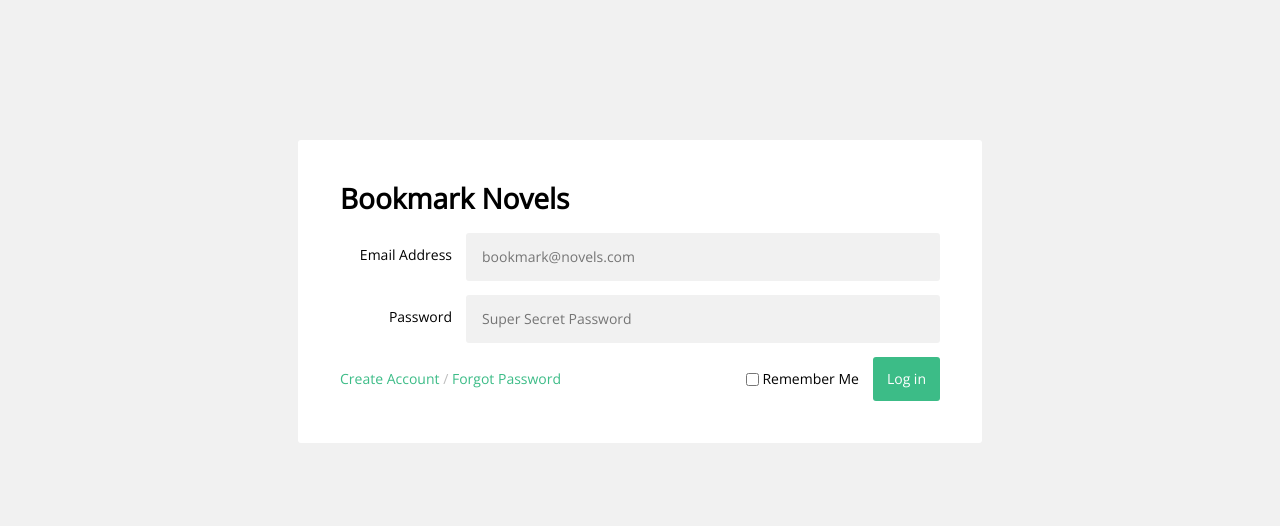
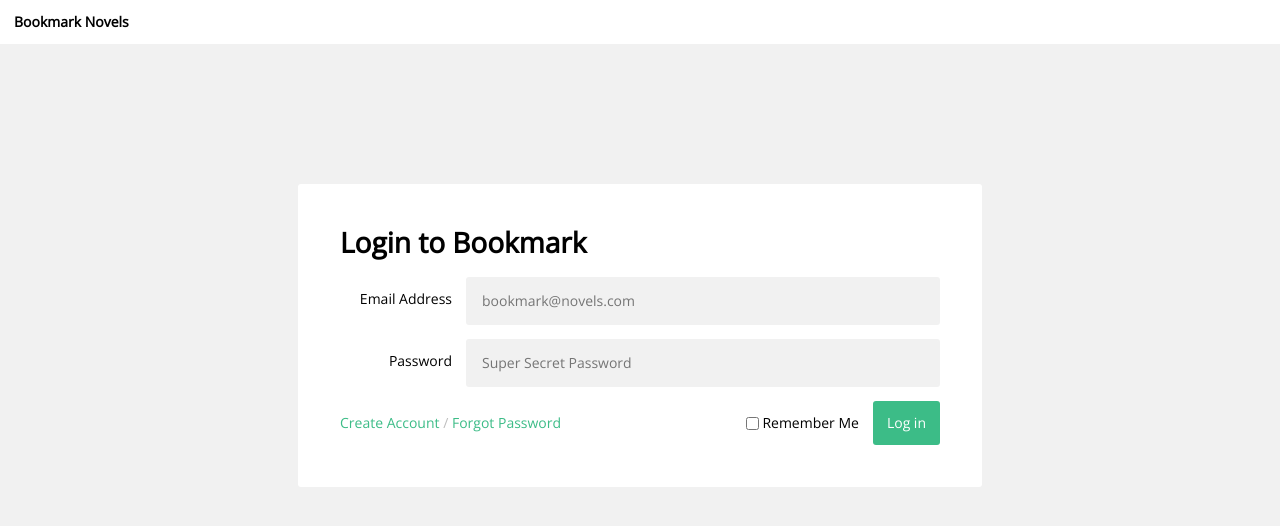
Before and after one commit to Bookmark-Novels/Gatekeeper, a Python web app: template templates/login.html in a window 1280 px wide. Shown: the top 526 px of the page. Run offline with Jinja, Linux system fonts and the light colour scheme; the template is opened without the code that fills it, so the values that code supplies are empty; style sheets or scripts are compiled from the project's sources; some libraries are stand-ins or nearby versions.

Commit message:
created seperate folder for conf files, added link back to bookmark

```diff
--- a/gatekeeper.json
+++ b/conf/gatekeeper.json
@@ -12,7 +12,5 @@
     },
     "login_redirect": "https://bookmarknovels.com",
     "max_attempts": 5,
-    "wait_minutes": 5,
-    "bookmark_host": "localhost",
-    "gatekeeper_host": "https://auth.bookmarknovels.com"
+    "wait_minutes": 5
 }
--- /dev/null
+++ b/conf/hosts.json
@@ -0,0 +1,4 @@
+{
+    "bookmark": "http://localhost:4344",
+    "gatekeeper": "http://localhost;4243"
+}
--- a/dev-css/gatekeeper.scss
+++ b/dev-css/gatekeeper.scss
@@ -1,6 +1,7 @@
 $gray: #f1f1f1;
 $dark-gray: darken($gray, 10%);
 $darker-gray: darken($gray, 20%);
+$darkest-gray: darken($gray, 60%);
 $green: #3cbc87;
 $dark-green: darken($green, 10%);
 $link-default: $green;
@@ -97,6 +98,23 @@ button.btn-primary {
     }
 }
 
+#gatekeeper-top-bar {
+    background: #fff;
+    padding: 1rem;
+
+    a {
+        color: $body-copy;
+    }
+
+    a:hover {
+        color: $darkest-gray;
+    }
+}
+
+#bookmark-logo {
+    font-weight: 700;
+}
+
 #gatekeeper-modal-wrapper {
     max-width: 600px;
     margin: 10rem auto 0;
--- a/modules/common.py
+++ b/modules/common.py
@@ -1,4 +1,6 @@
 import os
 
 APP_PATH = os.path.abspath(os.path.dirname(__name__))
-SECRETS_PATH = os.path.join(APP_PATH, 'gatekeeper.json')
+SECRETS_PATH = os.path.join(APP_PATH, 'conf', 'gatekeeper.json')
+HOSTS_PATH = os.path.join(APP_PATH, 'conf', 'hosts.json')
+INSTANCE_PATH = os.path.join(APP_PATH, 'conf', 'instance.json')
--- a/modules/cookie.py
+++ b/modules/cookie.py
@@ -1,6 +1,6 @@
 from flask import request
 
-from modules.secrets import secrets
+from modules.secrets import hosts
 
 __existing_cookies__ = {}
 __cookies__ = {}
@@ -25,7 +25,7 @@ def get_cookie(cookie):
 # Cookies set by applications should always be HTTP only. In the event
 # that some JavaScript needs to read a cookie, the backend may provide
 # cookie values on an as-needed basis.
-def set_cookie(key, val, max_age=60*60*24*365, domain='*.{}'.format(secrets.bookmark_host), secure=True, httponly=True):
+def set_cookie(key, val, max_age=60*60*24*365, domain='*.{}'.format(hosts.bookmark), secure=True, httponly=True):
     global __cookies__
 
     __cookies__[key] = {
--- a/templates/login.html
+++ b/templates/login.html
@@ -7,7 +7,7 @@ Bookmark login
 {% block content %}
 <form method="POST" id="gatekeeper-form">
     <header>
-        <h1>Bookmark Novels</h1>
+        <h1>Login to Bookmark</h1>
     </header>
     <input type="hidden" name="csrf_token" value="{{ csrf_token() }}" />
     <span class="gatekeeper-form-input-group">
--- a/templates/modal_template.html
+++ b/templates/modal_template.html
@@ -8,6 +8,13 @@
         <link href="{{ url_for('static', filename='css/gatekeeper.min.css') }}" rel="stylesheet" />
     </head>
     <body>
+        <aside id="gatekeeper-top-bar">
+            <span id="bookmark-logo">
+                <a href="{{ hosts.bookmark }}">
+                Bookmark Novels
+                </a>
+            </span>
+        </aside>
         <div id="gatekeeper-modal-wrapper">
             {% block content %}{% endblock %}
         </div>
```
Also changed, not shown: app.py (+5 -4 lines), modules/secrets.py (+17 -1 lines), conf/instance.json (renamed from instance.json).
